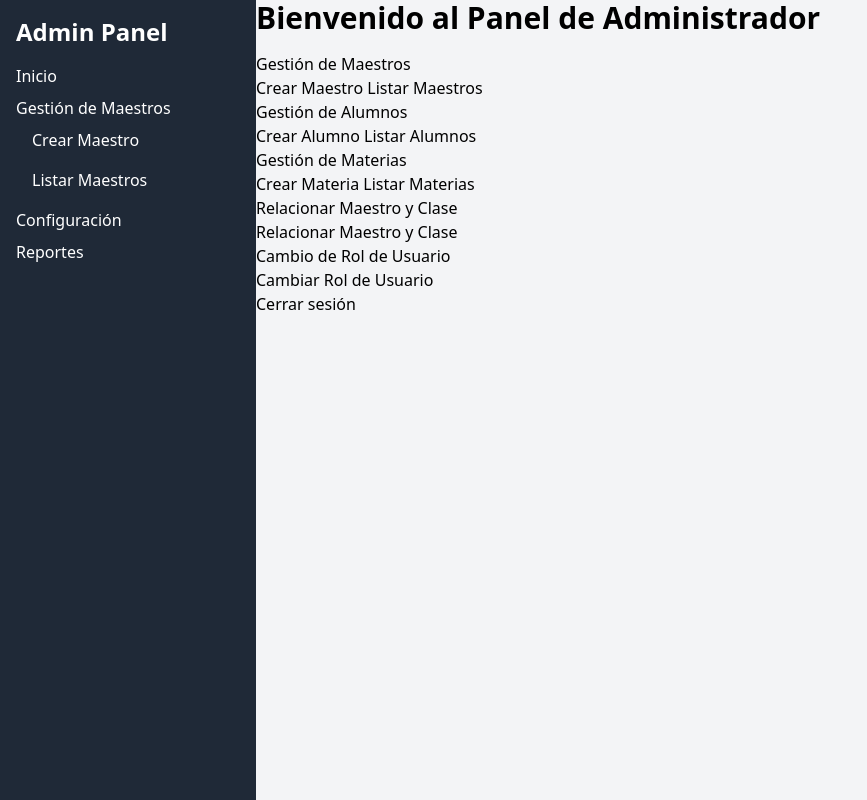
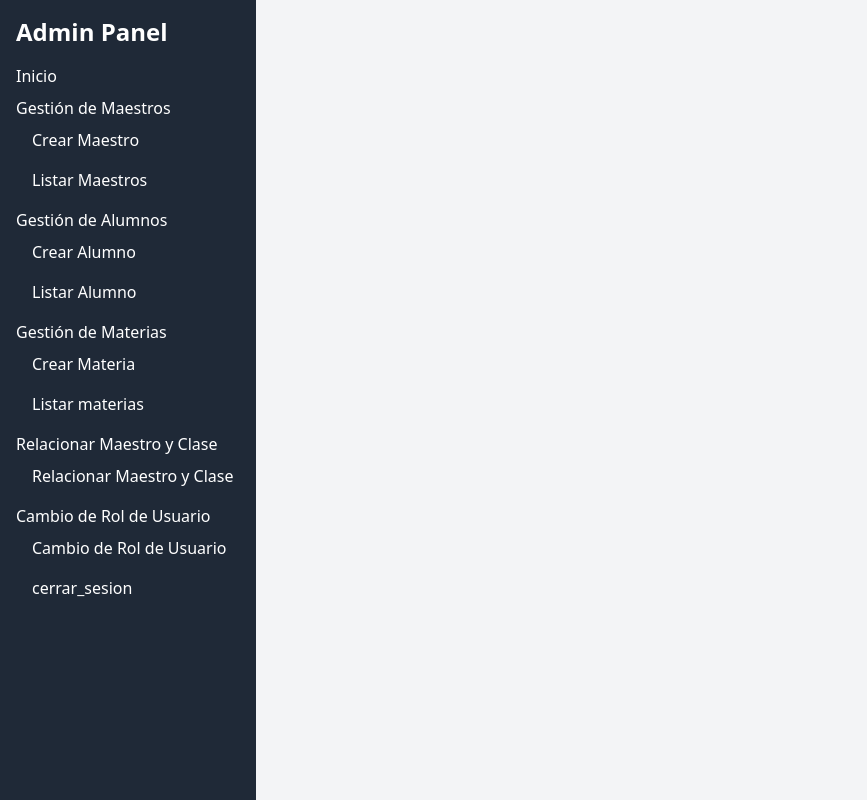
Before and after one commit to karlosrvxgit/proyectoF_III, a PHP site: page /admin/admin_panel.php in a window 1280 px wide. Shown: the whole page, without its empty margins (0-867 px from the left). Run offline with PHP 8.4, Linux system fonts and the light colour scheme; style sheets or scripts are compiled from the project's sources.

Commit message:
update side bar admin

```diff
--- a/admin/admin_panel.php
+++ b/admin/admin_panel.php
@@ -17,47 +17,42 @@
                 <a href="#" class="hover:text-yellow-400">Inicio</a>
             </li>
             <li class="mb-2">
-            <a href="#" class="hover:text-yellow-400">Gestión de Maestros</a>
-            <ul class="ml-4 group-hover:block #">
-                <li class="hover:bg-gray-700 py-2"><a href="/admin/crear_maestro.php">Crear Maestro</a></li>
-                <li class="hover:bg-gray-700 py-2"><a href="/admin/listar_maestros.php">Listar Maestros</a></li>
-            </ul>
+                <a href="#" class="hover:text-yellow-400">Gestión de Maestros</a>
+                <ul class="ml-4 group-hover:block #">
+                    <li class="hover:bg-gray-700 py-2"><a href="/admin/crear_maestro.php">Crear Maestro</a></li>
+                    <li class="hover:bg-gray-700 py-2"><a href="/admin/listar_maestros.php">Listar Maestros</a></li>
+                </ul>
             </li>
             <li class="mb-2">
-                <a href="#" class="hover:text-yellow-400">Configuración</a>
+                <a href="#" class="hover:text-yellow-400">Gestión de Alumnos</a>
+                <ul class="ml-4 group-hover:block #">
+                    <li class="hover:bg-gray-700 py-2"><a href="/admin/crear_alumno.php">Crear Alumno</a></li>
+                    <li class="hover:bg-gray-700 py-2"><a href="/admin/listar_alumnos.php">Listar Alumno</a></li>
+                </ul>
             </li>
             <li class="mb-2">
-                <a href="#" class="hover:text-yellow-400">Reportes</a>
+                <a href="#" class="hover:text-yellow-400">Gestión de Materias</a>
+                <ul class="ml-4 group-hover:block #">
+                    <li class="hover:bg-gray-700 py-2"><a href="/admin/crear_materia.php">Crear Materia</a></li>
+                    <li class="hover:bg-gray-700 py-2"><a href="/admin/listar_materias.php">Listar materias</a></li>
+                </ul>
+            </li>
+            <li class="mb-2">
+                <a href="·" class="hover:text-yellow-400">Relacionar Maestro y Clase</a>
+                <ul class="ml-4 group-hover:block #">
+                    <li class="hover:bg-gray-700 py-2"><a href="/admin/relacionar_maestro_clase.php">Relacionar Maestro y Clase</a></li>
+                </ul>
+            </li>
+            <li class="mb-2">
+                <a href="·" class="hover:text-yellow-400">Cambio de Rol de Usuario</a>
+                <ul class="ml-4 group-hover:block #">
+                    <li class="hover:bg-gray-700 py-2"><a href="/admin/cambio_rol_usuario.php">Cambio de Rol de Usuario</a></li>
+                    <li class="hover:bg-gray-700 py-2"><a href="../cerrar_sesion.php">cerrar_sesion</a></li>
+
+                </ul>
             </li>
         </ul>
     </div>
-
-    <div>
-        <h1 class="text-3xl font-semibold mb-4">Bienvenido al Panel de Administrador</h1>
-
-        <!-- Funcionalidades para el administrador -->
-        <h2>Gestión de Maestros</h2>
-        <a href="/admin/crear_maestro.php">Crear Maestro</a>
-        <a href="/admin/listar_maestros.php">Listar Maestros</a>
-
-        <h2>Gestión de Alumnos</h2>
-        <a href="crear_alumno.php">Crear Alumno</a>
-        <a href="listar_alumnos.php">Listar Alumnos</a>
-
-        <h2>Gestión de Materias</h2>
-        <a href="/admin/crear_materia.php">Crear Materia</a>
-        <a href="/admin/listar_materias.php">Listar Materias</a>
-
-        <h2>Relacionar Maestro y Clase</h2>
-        <a href="relacionar_maestro_clase.php">Relacionar Maestro y Clase</a>
-
-        <h2>Cambio de Rol de Usuario</h2>
-        <a href="cambio_rol_usuario.php">Cambiar Rol de Usuario</a>
-
-        <br>
-        <a href="/cerrar_sesion.php">Cerrar sesión</a>
-    </div>
-
 </body>
 
 </html>
```
